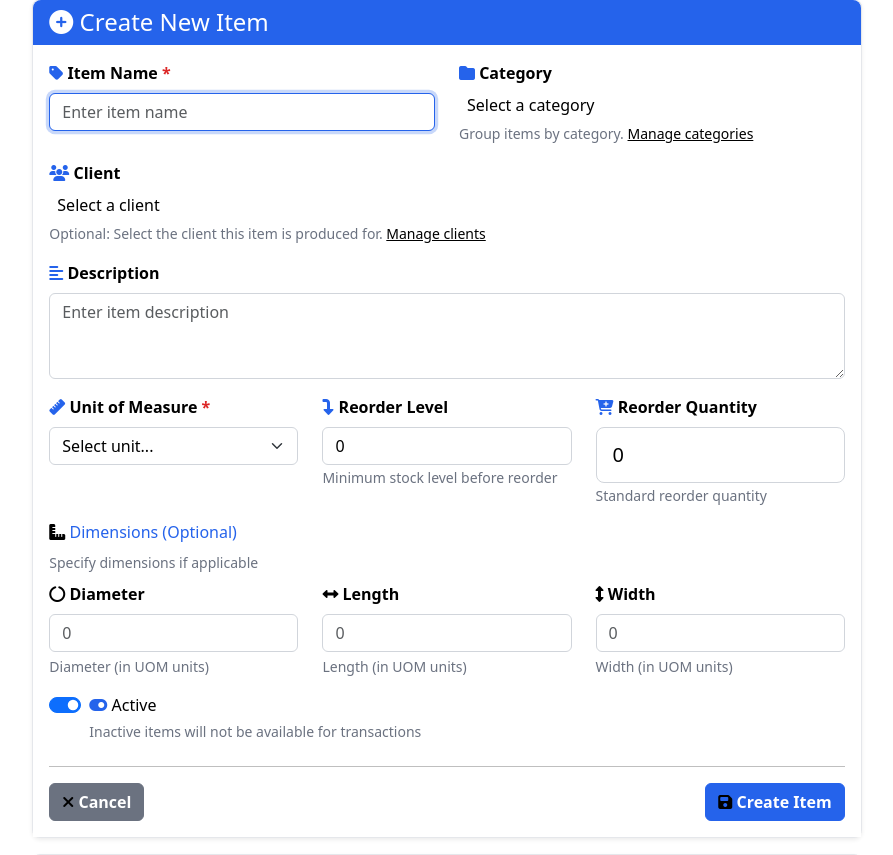
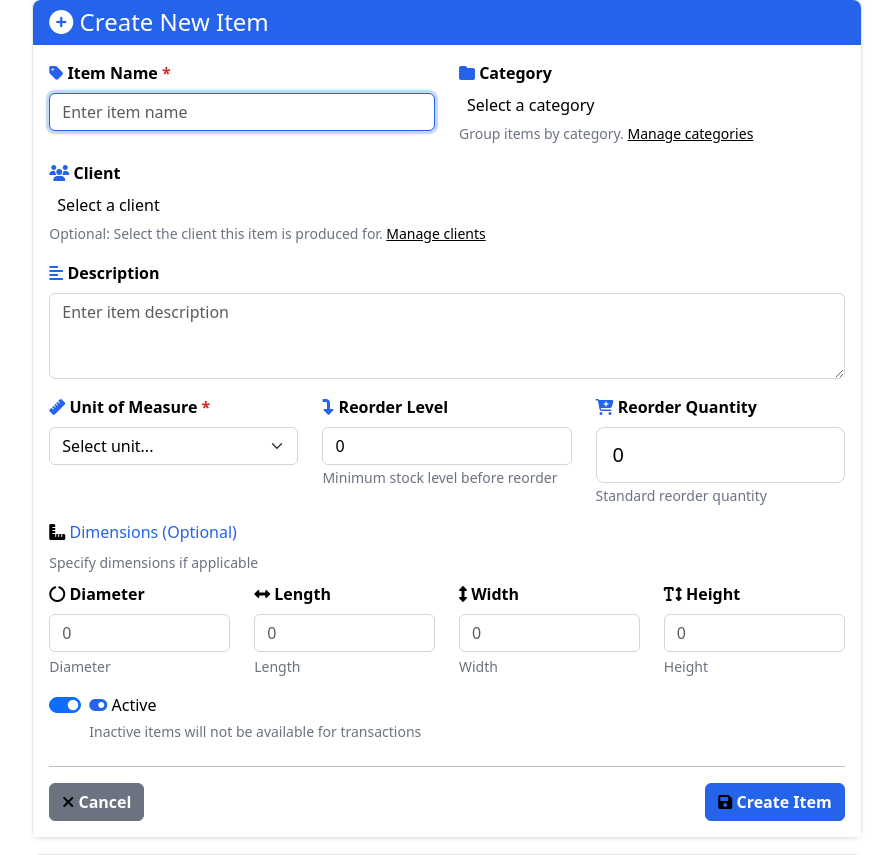
Before and after one commit to vladutzeloo/inventory-management, a Flask app: page /items/new in a window 1280 px wide. Shown: the part 135-990 px from the top of the page, without its empty margins (193-1086 px from the left). Run offline with Flask 3, Linux system fonts and the light colour scheme; a user stored in the database is signed in; some libraries are stand-ins or nearby versions.

Commit message:
Add height dimension field and update Excel exports
- Models: Add height field to Material and Item models
- Forms: Add height input field to materials and items forms (4 dimensions now)
- Routes: Handle height field in create/edit operations for materials and items
- Migration: Update migration script to include height field
- Excel Export: Add all dimension fields (diameter, length, width, height) to exports

All dimension measurements are now fully supported in:
1. Database models (diameter, length, width, height)
2. Web forms with proper layout (4-column grid)
3. Backend routes (create and edit operations)
4. Excel exports for materials and items
5. Database migration script

```diff
--- a/inventory-management/models.py
+++ b/inventory-management/models.py
@@ -27,6 +27,7 @@ class Material(db.Model):
     diameter = db.Column(db.Float, nullable=True)  # Diameter in specified UOM
     length = db.Column(db.Float, nullable=True)    # Length in specified UOM
     width = db.Column(db.Float, nullable=True)     # Width in specified UOM
+    height = db.Column(db.Float, nullable=True)    # Height in specified UOM
     active = db.Column(db.Boolean, default=True)
     created_at = db.Column(db.DateTime, default=datetime.utcnow)
     updated_at = db.Column(db.DateTime, default=datetime.utcnow, onupdate=datetime.utcnow)
@@ -72,6 +73,7 @@ class Item(db.Model):
     diameter = db.Column(db.Float, nullable=True)  # Diameter in specified UOM
     length = db.Column(db.Float, nullable=True)    # Length in specified UOM
     width = db.Column(db.Float, nullable=True)     # Width in specified UOM
+    height = db.Column(db.Float, nullable=True)    # Height in specified UOM
     active = db.Column(db.Boolean, default=True)
     created_at = db.Column(db.DateTime, default=datetime.utcnow)
     updated_at = db.Column(db.DateTime, default=datetime.utcnow, onupdate=datetime.utcnow)
--- a/inventory-management/routes/items.py
+++ b/inventory-management/routes/items.py
@@ -116,6 +116,7 @@ def new():
                 diameter=float(request.form.get('diameter')) if request.form.get('diameter') else None,
                 length=float(request.form.get('length')) if request.form.get('length') else None,
                 width=float(request.form.get('width')) if request.form.get('width') else None,
+                height=float(request.form.get('height')) if request.form.get('height') else None,
                 active=request.form.get('active') == 'on'
             )
 
@@ -164,6 +165,7 @@ def edit(id):
             item.diameter = float(request.form.get('diameter')) if request.form.get('diameter') else None
             item.length = float(request.form.get('length')) if request.form.get('length') else None
             item.width = float(request.form.get('width')) if request.form.get('width') else None
+            item.height = float(request.form.get('height')) if request.form.get('height') else None
             item.active = request.form.get('active') == 'on'
 
             db.session.commit()
@@ -218,7 +220,7 @@ def export():
 
     # Headers
     headers = ['Name', 'Description', 'Category', 'Unit of Measure',
-               'Reorder Level', 'Reorder Quantity', 'Active']
+               'Reorder Level', 'Reorder Quantity', 'Diameter', 'Length', 'Width', 'Height', 'Active']
     ws.append(headers)
 
     # Data
@@ -230,6 +232,10 @@ def export():
             item.unit_of_measure,
             item.reorder_level,
             item.reorder_quantity,
+            item.diameter if item.diameter else '',
+            item.length if item.length else '',
+            item.width if item.width else '',
+            item.height if item.height else '',
             'Yes' if item.active else 'No'
         ])
 
--- a/inventory-management/templates/items/new.html
+++ b/inventory-management/templates/items/new.html
@@ -156,7 +156,7 @@
                         </div>
 
                         <!-- Diameter -->
-                        <div class="col-md-4 mb-3">
+                        <div class="col-md-3 mb-3">
                             <label for="diameter" class="form-label">
                                 <i class="fas fa-circle-notch"></i> Diameter
                             </label>
@@ -167,11 +167,11 @@
                                    placeholder="0"
                                    min="0"
                                    step="0.01">
-                            <div class="form-text">Diameter (in UOM units)</div>
+                            <div class="form-text">Diameter</div>
                         </div>
 
                         <!-- Length -->
-                        <div class="col-md-4 mb-3">
+                        <div class="col-md-3 mb-3">
                             <label for="length" class="form-label">
                                 <i class="fas fa-arrows-alt-h"></i> Length
                             </label>
@@ -182,11 +182,11 @@
                                    placeholder="0"
                                    min="0"
                                    step="0.01">
-                            <div class="form-text">Length (in UOM units)</div>
+                            <div class="form-text">Length</div>
                         </div>
 
                         <!-- Width -->
-                        <div class="col-md-4 mb-3">
+                        <div class="col-md-3 mb-3">
                             <label for="width" class="form-label">
                                 <i class="fas fa-arrows-alt-v"></i> Width
                             </label>
@@ -197,7 +197,22 @@
                                    placeholder="0"
                                    min="0"
                                    step="0.01">
-                            <div class="form-text">Width (in UOM units)</div>
+                            <div class="form-text">Width</div>
+                        </div>
+
+                        <!-- Height -->
+                        <div class="col-md-3 mb-3">
+                            <label for="height" class="form-label">
+                                <i class="fas fa-text-height"></i> Height
+                            </label>
+                            <input type="number"
+                                   class="form-control"
+                                   id="height"
+                                   name="height"
+                                   placeholder="0"
+                                   min="0"
+                                   step="0.01">
+                            <div class="form-text">Height</div>
                         </div>
                     </div>
 
```
Also changed, not shown: inventory-management/migrations/add_dimensions_fields.py (+16 -2 lines), inventory-management/routes/materials.py (+7 -1 lines), inventory-management/templates/materials/new.html (+21 -6 lines).
